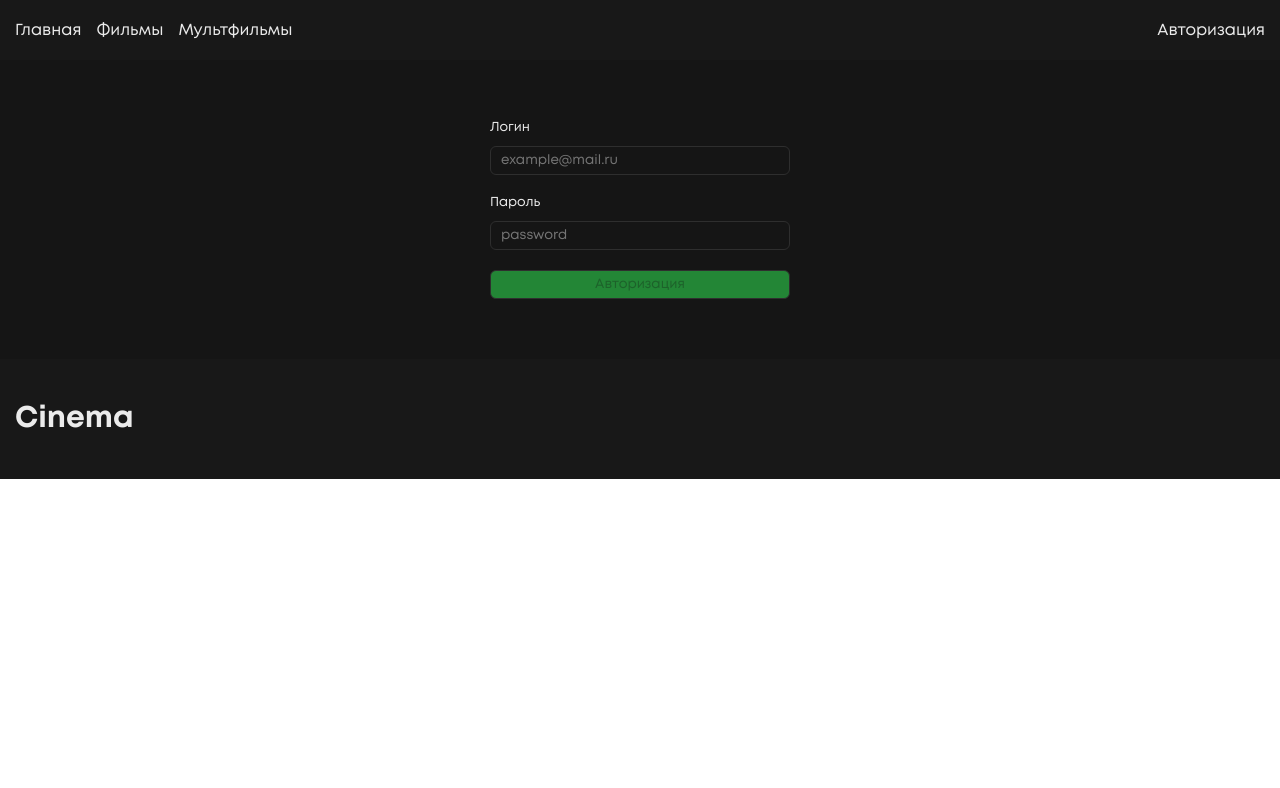
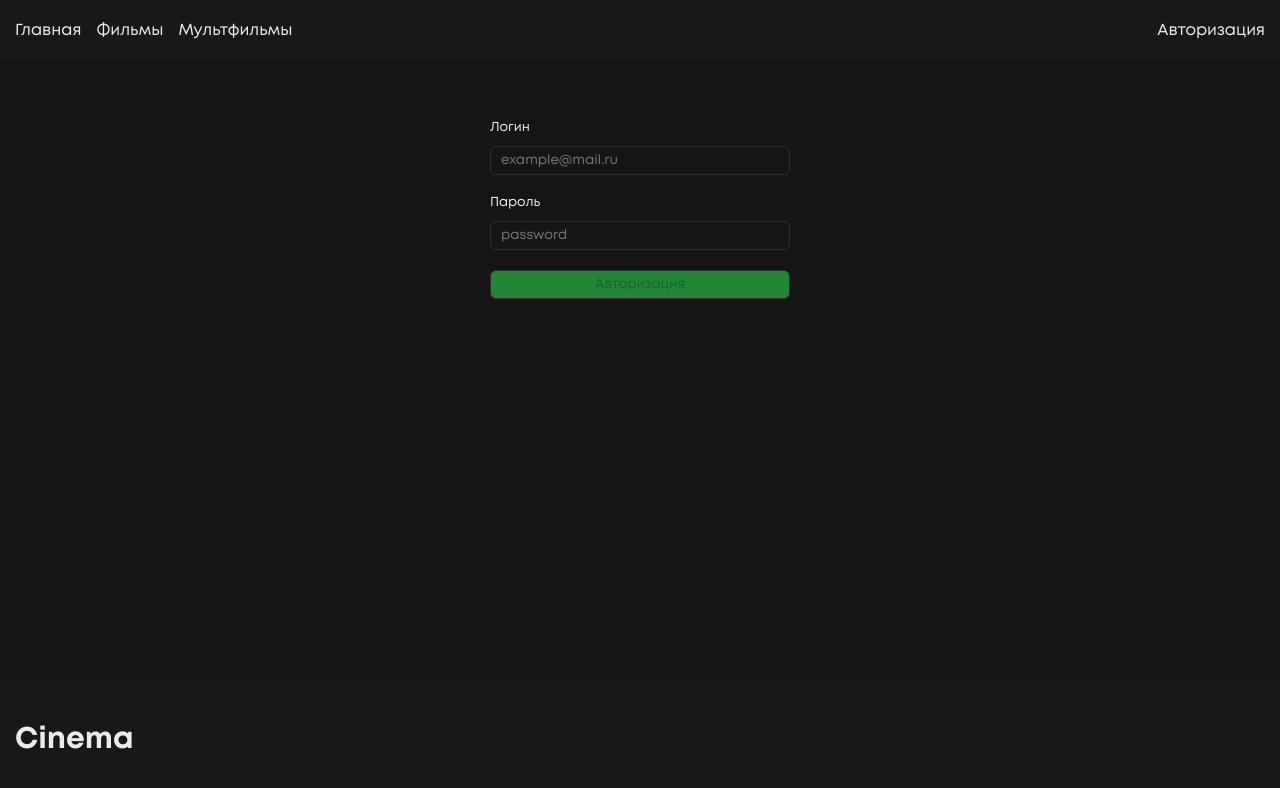
Before and after one commit to Attato/Nebo, a Next.js app: page /auth in a window 1280 px wide. Shown: the top 788 px of the page. Built offline with nearby package versions, Linux system fonts and the light colour scheme.

Commit message:
main wrap style fix

```diff
--- a/styles/globals.scss
+++ b/styles/globals.scss
@@ -5,6 +5,7 @@
 
 	.main {
 		max-width: 1330px;
+		min-height: calc(100vh - 300px);
 		margin: auto;
 		padding: 0 15px;
 
```
